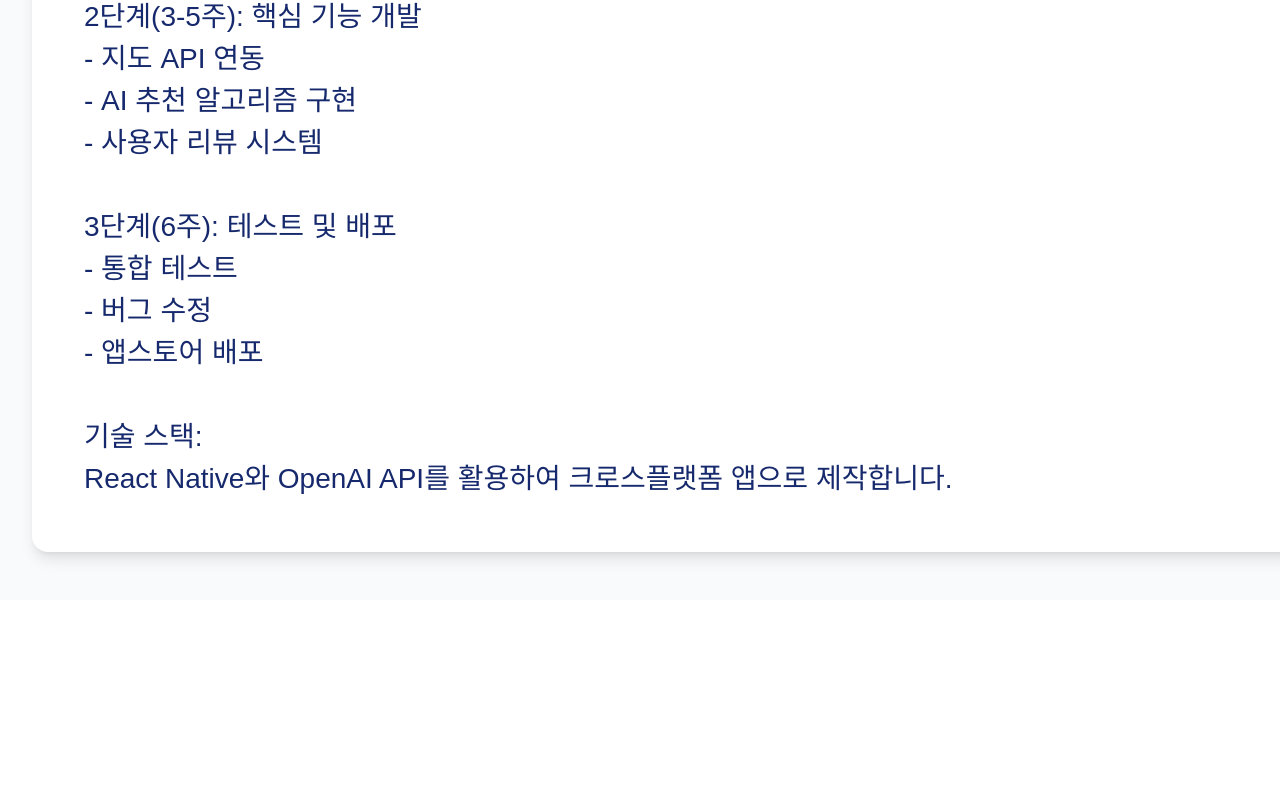
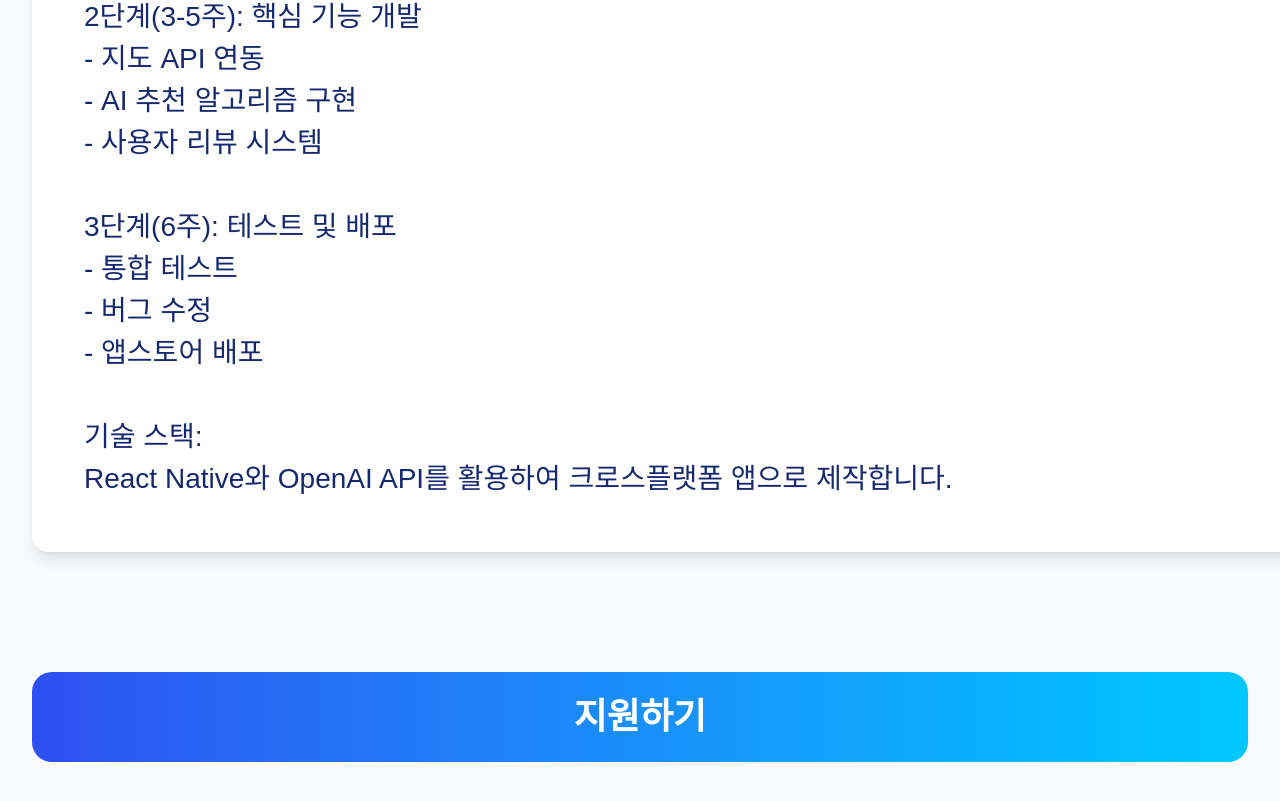
Before and after one commit to FRONTENDBOOTCAMP-14th/Final-project-team9, a Next.js app: page /project-detail in a window 1280 px wide. Shown: the part 1889-2690 px from the top of the page. Before the commit the page ends 2489 px from the top, so only its background shows below. Built offline with nearby package versions, Linux system fonts and the light colour scheme; a web font is replaced by a local one.

Commit message:
feat : project-detail page 조립완성 - 하단 푸터, 고탑버튼 추가 - 하단 지원하기, 마감하기 버튼 추가 (기존 버튼 컴포넌트 재사용) - 주최자, 지원자 상태에 따라 상태 변경 기능 추가

```diff
--- a/src/app/project-detail/page.tsx
+++ b/src/app/project-detail/page.tsx
@@ -1,3 +1,5 @@
+import Footer from "@/components/common/footer/Footer";
+import GoTopButton from "@/components/common/GoTopButton";
 import Header from "@/components/common/header/Header";
 import {
   ProjectDetailHeader,
@@ -73,13 +75,19 @@ React Native와 OpenAI API를 활용하여 크로스플랫폼 앱으로 제작
 };
 
 export default function ProjectDetailPage() {
+  // TODO: 실제로는 현재 로그인한 사용자 ID와 프로젝트 ownerId를 비교
+  const isOwner = false; // 임시: true로 변경하면 주최자 화면 확인 가능
+
   return (
     <div className="min-h-screen bg-gray-50">
       <Header variant="white" />
       <ProjectDetailHeader project={mockProjectData} />
 
       {/* 프로젝트 상세 내용 */}
-      <ProjectDetailContent project={mockProjectDetailData} />
+      <ProjectDetailContent project={mockProjectDetailData} isOwner={isOwner} />
+
+      <Footer />
+      <GoTopButton />
     </div>
   );
 }
--- a/src/components/project-detail/ProjectDetailContent.tsx
+++ b/src/components/project-detail/ProjectDetailContent.tsx
@@ -2,22 +2,40 @@
 
 import { useState } from "react";
 import Image from "next/image";
-import Button from "@/components/common/Button";
 import PreferenceTagList from "@/components/common/tag/PreferenceTagList";
 import TagList from "@/components/common/tag/TagList";
 import ApplyModal from "@/components/project-detail/ApplyModal";
+import RecruitmentButton from "@/components/project-detail/RecruitmentButton";
 import SuccessToast from "@/components/project-detail/SuccessToast";
 import type { ProjectDetail } from "@/types/project";
 
 interface ProjectDetailContentProps {
   project: ProjectDetail;
+  isOwner?: boolean; // 현재 사용자가 프로젝트 주최자인지
 }
 
 export default function ProjectDetailContent({
   project,
+  isOwner = false,
 }: ProjectDetailContentProps) {
   const [showToast, setShowToast] = useState(false);
+  const [toastMessage, setToastMessage] = useState("");
   const [isModalOpen, setIsModalOpen] = useState(false);
+  const [isClosed, setIsClosed] = useState(project.status === "completed");
+
+  const handleCloseRecruitment = async () => {
+    try {
+      // TODO: Supabase API 호출로 교체
+      // await updateProjectStatus(project.id, 'completed');
+
+      setIsClosed(true);
+      setToastMessage("마감 완료 되었습니다");
+      setShowToast(true);
+    } catch (error) {
+      console.error("모집 마감 실패:", error);
+      alert("모집 마감에 실패했습니다. 다시 시도해주세요.");
+    }
+  };
 
   const handleCopyEmail = async () => {
     if (!project.ownerEmail) {
@@ -27,6 +45,7 @@ export default function ProjectDetailContent({
 
     try {
       await navigator.clipboard.writeText(project.ownerEmail);
+      setToastMessage("이메일이 클립보드에 복사되었습니다");
       setShowToast(true);
     } catch (err) {
       console.error("이메일 복사 실패:", err);
@@ -177,17 +196,15 @@ export default function ProjectDetailContent({
                 지원했습니다.
               </p>
 
-              {/* 지원하기 버튼 - 270 x 96, font-size: 28px, 중앙정렬, 하단마진 50px, border-radius: 20px */}
+              {/* 버튼 - 270 x 96, font-size: 28px, 중앙정렬, 하단마진 50px, border-radius: 20px */}
               <div className="flex justify-center mt-auto mb-[50px]">
-                <Button
-                  variant="primary"
-                  size="lg"
-                  onClick={() => setIsModalOpen(true)}
-                  className="w-[270px] h-[96px] text-[28px] rounded-[20px]"
-                  aria-label="프로젝트에 지원하기"
-                >
-                  지원하기
-                </Button>
+                <RecruitmentButton
+                  isClosed={isClosed}
+                  isOwner={isOwner}
+                  onCloseRecruitment={() => void handleCloseRecruitment()}
+                  onApply={() => setIsModalOpen(true)}
+                  size="small"
+                />
               </div>
             </section>
           </div>
@@ -215,13 +232,25 @@ export default function ProjectDetailContent({
             </p>
           )}
         </section>
+
+        {/* 하단 버튼 - 1620 x 90, 상단 120px, 하단 207px */}
+        {/* 하단 지원하기 버튼 - 1620 x 90, font-size: 36px, border-radius: 20px, 상단마진 120px, 하단마진 207px */}
+        <div className="w-full max-w-[1620px] mt-[120px] mb-[207px]">
+          <RecruitmentButton
+            isClosed={isClosed}
+            isOwner={isOwner}
+            onCloseRecruitment={() => void handleCloseRecruitment()}
+            onApply={() => setIsModalOpen(true)}
+            size="large"
+          />
+        </div>
       </div>
 
       {/* 이메일 복사 성공 토스트 */}
       <SuccessToast
         isVisible={showToast}
         onClose={() => setShowToast(false)}
-        message="이메일이 클립보드에 복사되었습니다"
+        message={toastMessage}
       />
 
       {/* 지원하기 모달 */}
--- /dev/null
+++ b/src/components/project-detail/RecruitmentButton.tsx
@@ -0,0 +1,63 @@
+"use client";
+
+import Button from "@/components/common/Button";
+
+interface RecruitmentButtonProps {
+  isClosed: boolean;
+  isOwner: boolean;
+  onCloseRecruitment: () => void | Promise<void>;
+  onApply: () => void;
+  size?: "small" | "large";
+}
+
+export default function RecruitmentButton({
+  isClosed,
+  isOwner,
+  onCloseRecruitment,
+  onApply,
+  size = "small",
+}: RecruitmentButtonProps) {
+  const isSmall = size === "small";
+  const width = isSmall ? "w-[270px]" : "w-full";
+  const height = isSmall ? "h-[96px]" : "h-[90px]";
+  const fontSize = isSmall ? "text-[28px]" : "text-[36px]";
+  const buttonSize = isSmall ? "lg" : "xl";
+
+  if (isClosed) {
+    return (
+      <button
+        disabled
+        className={`${width} ${height} ${fontSize} rounded-[20px] bg-gray-400 text-white cursor-not-allowed font-semibold`}
+        aria-label="모집이 마감되었습니다"
+      >
+        모집마감
+      </button>
+    );
+  }
+
+  if (isOwner) {
+    return (
+      <Button
+        variant="primary"
+        size={buttonSize}
+        onClick={() => void onCloseRecruitment()}
+        className={`${width} ${height} ${fontSize} rounded-[20px]`}
+        aria-label="모집 마감하기"
+      >
+        마감하기
+      </Button>
+    );
+  }
+
+  return (
+    <Button
+      variant="primary"
+      size={buttonSize}
+      onClick={onApply}
+      className={`${width} ${height} ${fontSize} rounded-[20px]`}
+      aria-label="프로젝트에 지원하기"
+    >
+      지원하기
+    </Button>
+  );
+}
```
